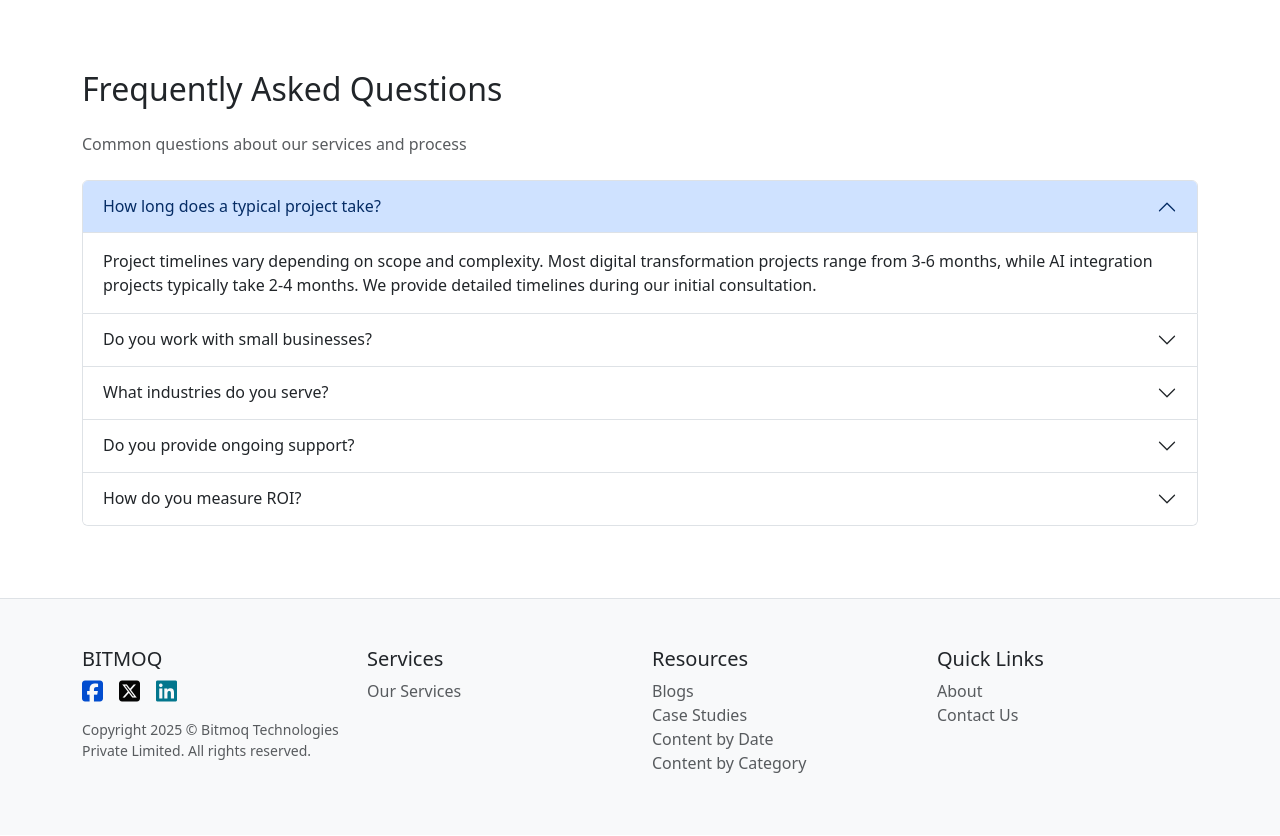
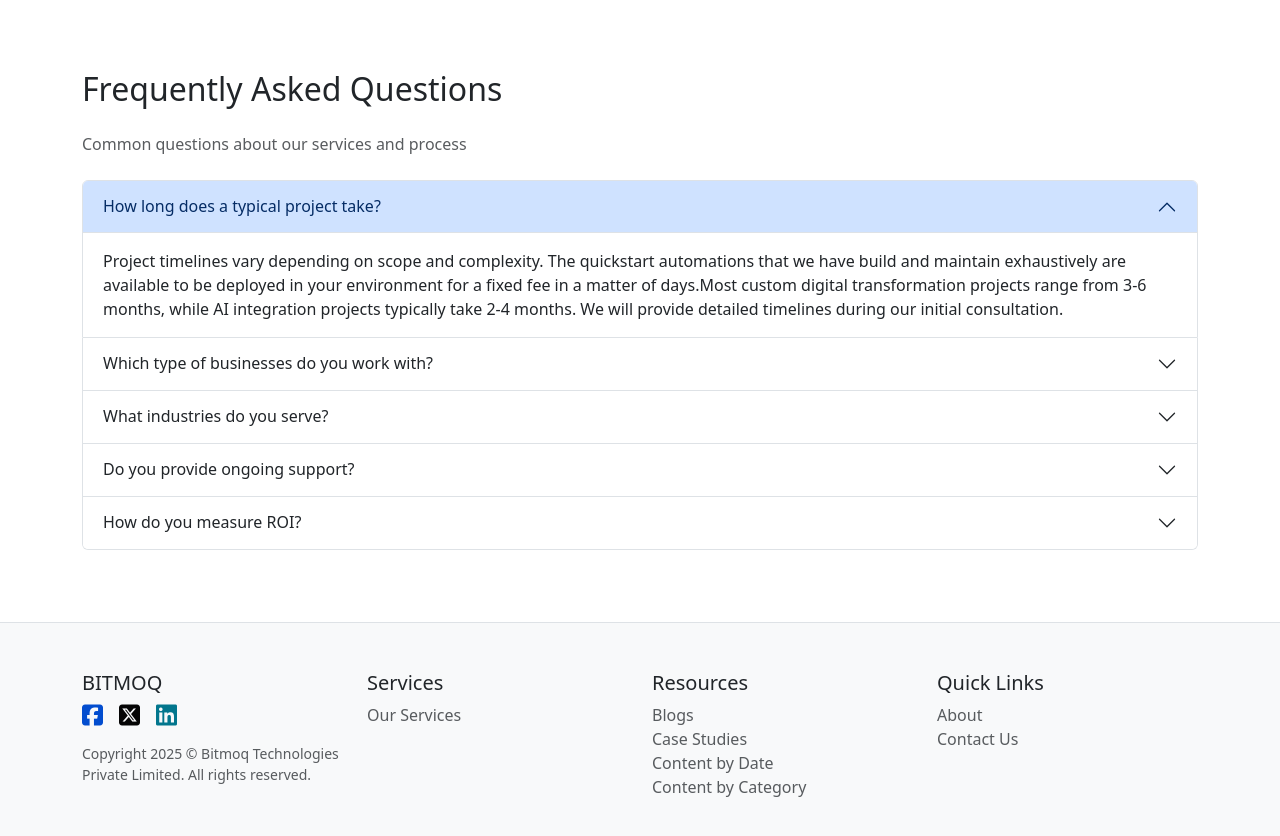
Before and after one commit to bitmoq/bitmoq.github.io, a Jekyll site: the page built from contact.html, in a window 1280 px wide and 900 px high, scrolled down 1508 px, cut to the strip 41-877 px from the top of the window. Built offline with Jekyll 4.4.1, drawn with Linux system fonts in a browser that asks for light colours; nearby versions of some CDN libraries.

Commit message:
updated FAQ

```diff
--- a/contact.html
+++ b/contact.html
@@ -75,7 +75,7 @@
             </h2>
             <div id="faq1" class="accordion-collapse collapse show" data-bs-parent="#faqAccordion">
               <div class="accordion-body">
-                Project timelines vary depending on scope and complexity. Most digital transformation projects range from 3-6 months, while AI integration projects typically take 2-4 months. We provide detailed timelines during our initial consultation.
+                Project timelines vary depending on scope and complexity. The quickstart automations that we have build and maintain exhaustively are available to be deployed in your environment for a fixed fee in a matter of days.Most custom digital transformation projects range from 3-6 months, while AI integration projects typically take 2-4 months. We will provide detailed timelines during our initial consultation.
               </div>
             </div>
           </div>
@@ -83,12 +83,12 @@
           <div class="accordion-item">
             <h2 class="accordion-header">
               <button class="accordion-button collapsed" type="button" data-bs-toggle="collapse" data-bs-target="#faq2" aria-expanded="false" aria-controls="faq2">
-                Do you work with small businesses?
+                Which type of businesses do you work with?
               </button>
             </h2>
             <div id="faq2" class="accordion-collapse collapse" data-bs-parent="#faqAccordion">
               <div class="accordion-body">
-                Yes, we work with organizations of all sizes, from startups to enterprise-level companies. Our solutions are scalable and can be tailored to fit your specific needs and budget.
+                Yes, we work with organizations of all sizes, from startups to medium-scale companies. Our solutions are scalable and can be tailored to fit your specific needs and budget.
               </div>
             </div>
           </div>
@@ -101,7 +101,7 @@
             </h2>
             <div id="faq3" class="accordion-collapse collapse" data-bs-parent="#faqAccordion">
               <div class="accordion-body">
-                We serve a wide range of industries including manufacturing, retail, healthcare, finance, technology, and professional services. Our AI and automation solutions are adaptable to various business models.
+                We serve all industries and are not limited to any particular one. Our AI and automation solutions are adaptable to various business models.
               </div>
             </div>
           </div>
@@ -114,7 +114,7 @@
             </h2>
             <div id="faq4" class="accordion-collapse collapse" data-bs-parent="#faqAccordion">
               <div class="accordion-body">
-                Absolutely. We offer comprehensive support packages including system monitoring, optimization, training, and maintenance to ensure your solutions continue to deliver value over time.
+                Absolutely. We offer comprehensive support packages to maintain and enhance the solutions we have implemented as your business needs evolve.
               </div>
             </div>
           </div>
```
